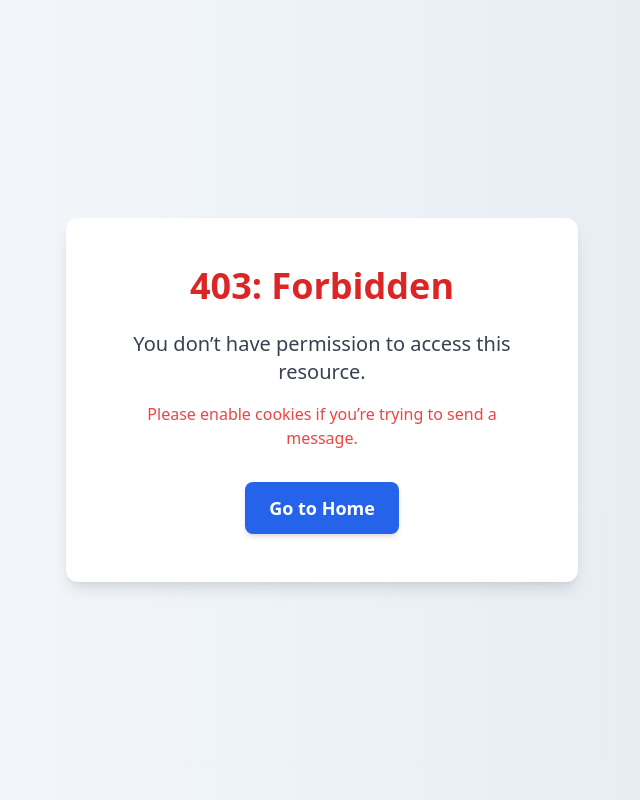
After one commit to Hondamiras/SAAS, a Django app: template templates/403.html in a window 1280 px wide. The commit adds this page. Shown: the whole page, without its empty margins (318-958 px from the left). Run offline with Django 5.2, Linux system fonts and the light colour scheme; the template is opened without the code that fills it, so the values that code supplies are empty.

Commit message:
paddings

```diff
--- a/config/settings.py
+++ b/config/settings.py
@@ -159,3 +159,5 @@ CSRF_TRUSTED_ORIGINS = [
 
 CSRF_COOKIE_SECURE = True  # Only send CSRF cookie over HTTPS
 SESSION_COOKIE_SECURE = True  # Only send session cookie over HTTPS
+
+CSRF_FAILURE_VIEW = "saas_app.views.csrf_failure_view"
--- a/config/urls.py
+++ b/config/urls.py
@@ -1,23 +1,10 @@
-"""
-URL configuration for config project.
-
-The `urlpatterns` list routes URLs to views. For more information please see:
-    https://docs.djangoproject.com/en/5.1/topics/http/urls/
-Examples:
-Function views
-    1. Add an import:  from my_app import views
-    2. Add a URL to urlpatterns:  path('', views.home, name='home')
-Class-based views
-    1. Add an import:  from other_app.views import Home
-    2. Add a URL to urlpatterns:  path('', Home.as_view(), name='home')
-Including another URLconf
-    1. Import the include() function: from django.urls import include, path
-    2. Add a URL to urlpatterns:  path('blog/', include('blog.urls'))
-"""
 from django.contrib import admin
 from django.urls import path, include
 from django.conf import settings
 from django.conf.urls.static import static
+from saas_app.views import custom_permission_denied_view
+
+handler403 = custom_permission_denied_view
 
 urlpatterns = [
     path('admin/', admin.site.urls),
--- /dev/null
+++ b/templates/403.html
@@ -0,0 +1,36 @@
+<!DOCTYPE html>
+<html lang="en">
+<head>
+  <meta charset="UTF-8"/>
+  <meta name="viewport" content="width=device-width, initial-scale=1.0"/>
+  <meta name="description" content="403 Forbidden - You don’t have permission to access this resource."/>
+  <meta name="robots" content="noindex, nofollow"/>
+  <title>403: Forbidden</title>
+  <!-- Tailwind CSS (CDN) -->
+  <link href="https://cdn.jsdelivr.net/npm/tailwindcss@2.2.19/dist/tailwind.min.css" rel="stylesheet">
+  <style>
+    body {
+      background: linear-gradient(to right, #f7fafc, #edf2f7, #e2e8f0);
+    }
+  </style>
+</head>
+<body class="flex items-center justify-center min-h-screen p-6">
+  <main class="bg-white p-8 md:p-12 rounded-xl shadow-lg max-w-lg w-full text-center">
+    <h1 class="text-3xl md:text-4xl font-extrabold text-red-600 mb-6" role="alert" aria-label="403 Forbidden">
+      403: Forbidden
+    </h1>
+    <p class="text-gray-700 text-lg md:text-xl mb-4">
+      You don’t have permission to access this resource.
+    </p>
+    <p class="text-red-500 text-base font-medium mb-8">
+      Please enable cookies if you’re trying to send a message.
+    </p>
+    <a
+      href="/"
+      class="inline-block bg-blue-600 text-white text-lg font-semibold px-6 py-3 rounded-lg shadow-md hover:bg-blue-700 transition-transform transform hover:scale-105 focus:ring focus:ring-blue-300 focus:outline-none"
+      aria-label="Go to Home">
+      Go to Home
+    </a>
+  </main>
+</body>
+</html>
```
Also changed, not shown: saas_app/views.py (+16 -1 lines), templates/contact.html (+28 -1 lines).
